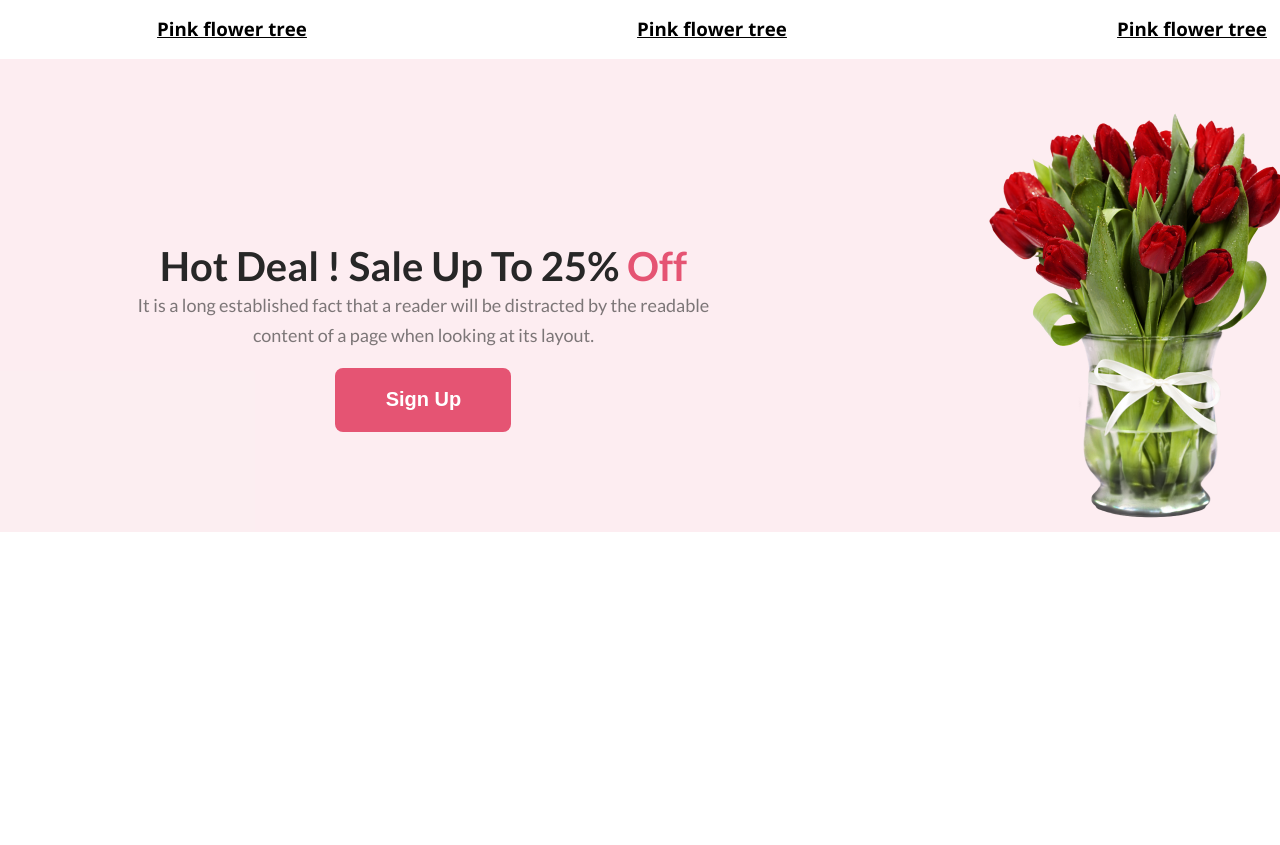
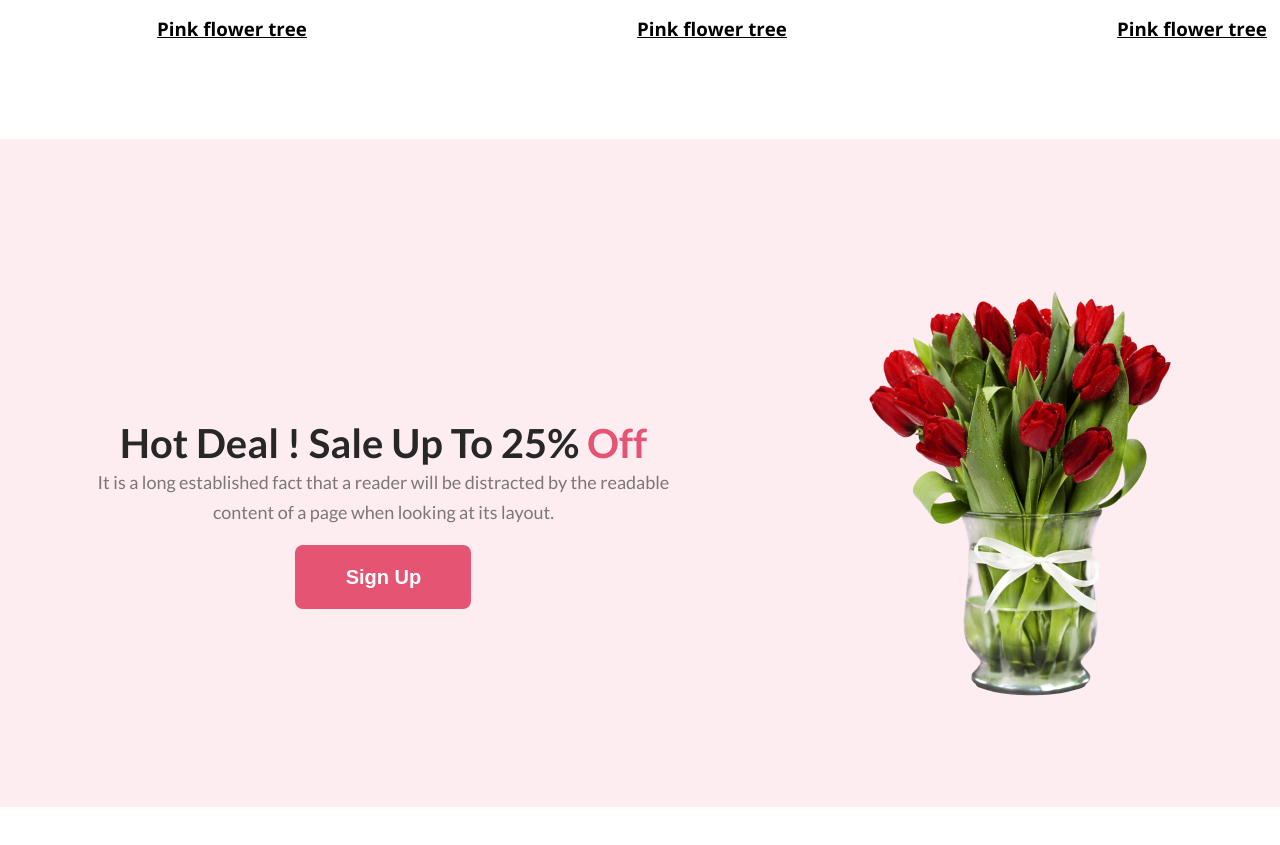
Before and after one commit to hrhabib07/online-flower-shop, a plain HTML site: page index.html in a window 1280 px wide. Shown: the part 1662-2507 px from the top of the page. Before the commit the page ends 2194 px from the top, so only its background shows below. Drawn offline with nearby package versions, Linux system fonts and the light colour scheme.

Commit message:
margin added

```diff
--- a/styles/style.css
+++ b/styles/style.css
@@ -67,6 +67,9 @@ header {
     }
 
     /* our featured section started here */
+    .featured-section{
+margin: 5rem auto;
+    }
     .section-title{
         text-align: center;
         margin: 5rem 0;
@@ -116,7 +119,12 @@ header {
 }
 
 /* styles for hot deal section  */
+
 .hot-deal{
     background-color: rgba(229, 84, 115, 0.10);
     padding-top: 3rem;
+    margin: 5rem auto;
+    height: 38.75rem;
+display: flex;
+justify-content: center;
 }
```
